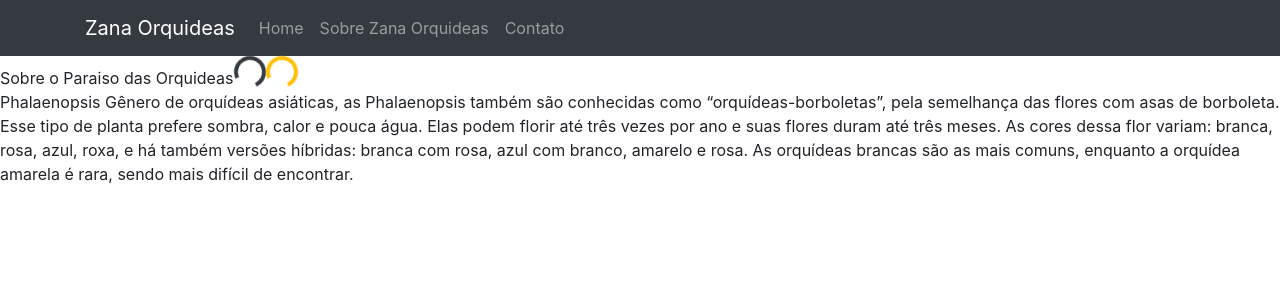
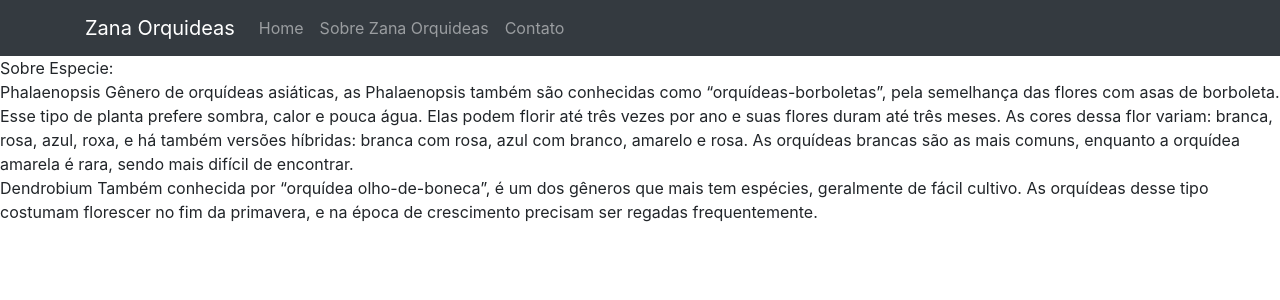
Before and after one commit to acwronski/paraiso-das-orquideas, a Next.js app: page /sobre in a window 1280 px wide. Shown: the top 300 px of the page. Built offline with nearby package versions, Linux system fonts and the light colour scheme.

Commit message:
adicionei sobre outra especie

```diff
--- a/pages/sobre.js
+++ b/pages/sobre.js
@@ -8,12 +8,14 @@ function Sobre() {
     return (
         <div>
             <Menu />
-            Sobre o Paraiso das Orquideas
-            <Spinner color="dark" />
-            <Spinner color="warning" />
+            Sobre Especie:
             <div>
                 Phalaenopsis
                 Gênero de orquídeas asiáticas, as Phalaenopsis também são conhecidas como “orquídeas-borboletas”, pela semelhança das flores com asas de borboleta. Esse tipo de planta prefere sombra, calor e pouca água. Elas podem florir até três vezes por ano e suas flores duram até três meses. As cores dessa flor variam: branca, rosa, azul, roxa, e há também versões híbridas: branca com rosa, azul com branco, amarelo e rosa. As orquídeas brancas são as mais comuns, enquanto a orquídea amarela é rara, sendo mais difícil de encontrar.
+            </div>
+            <div>
+                Dendrobium
+                Também conhecida por “orquídea olho-de-boneca”, é um dos gêneros que mais tem espécies, geralmente de fácil cultivo. As orquídeas desse tipo costumam florescer no fim da primavera, e na época de crescimento precisam ser regadas frequentemente.
             </div>
 
 
```
